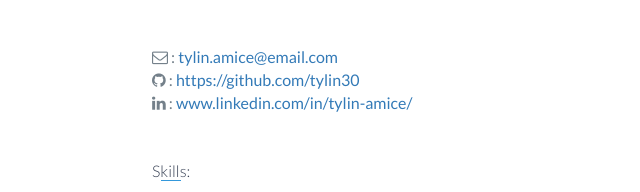
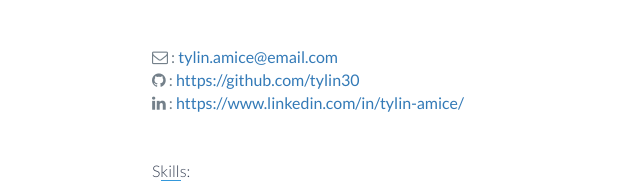
Before and after one commit to tylin30/tylin30.github.io, a website: page index.html in a window 1280 px wide. Shown: the part 989-1181 px from the top of the page, 313-953 px from the left. Drawn offline with nearby package versions, Linux system fonts and the light colour scheme.

Commit message:
update 20220828 v2

```diff
--- a/index.html
+++ b/index.html
@@ -116,7 +116,7 @@
                         <br>
                         <i class="fa fa-github" aria-hidden="true"></i> : <a href="https://github.com/tylin30">https://github.com/tylin30</a>
                         <br>
-                        <i class="fa fa-linkedin" aria-hidden="true"></i> : <a href="www.linkedin.com/in/tylin-amice/">www.linkedin.com/in/tylin-amice/</a>
+                        <i class="fa fa-linkedin" aria-hidden="true"></i> : <a href="https://www.linkedin.com/in/tylin-amice/">https://www.linkedin.com/in/tylin-amice/</a>
                         <br>
                         <br>
                         <br>
@@ -1482,7 +1482,7 @@
                             <!-- <a href="https://stackoverflow.com/" target="_blank"><i class="fa fa-stack-overflow" aria-hidden="true"></i></a> -->
                         <!-- </li> -->
                         <li>
-                            <a href="https://www.linkedin.com/in/ting-yu-amice-lin-77b974155/" target="_blank"><i class="fa fa-linkedin" aria-hidden="true"></i></a>
+                            <a href="https://www.linkedin.com/in/tylin-amice/" target="_blank"><i class="fa fa-linkedin" aria-hidden="true"></i></a>
                         </li>
                         <!-- <li> -->
                             <!-- <a href="https://www.facebook.com/" target="_blank"><i class="fa fa-facebook" aria-hidden="true"></i></a> -->
```
